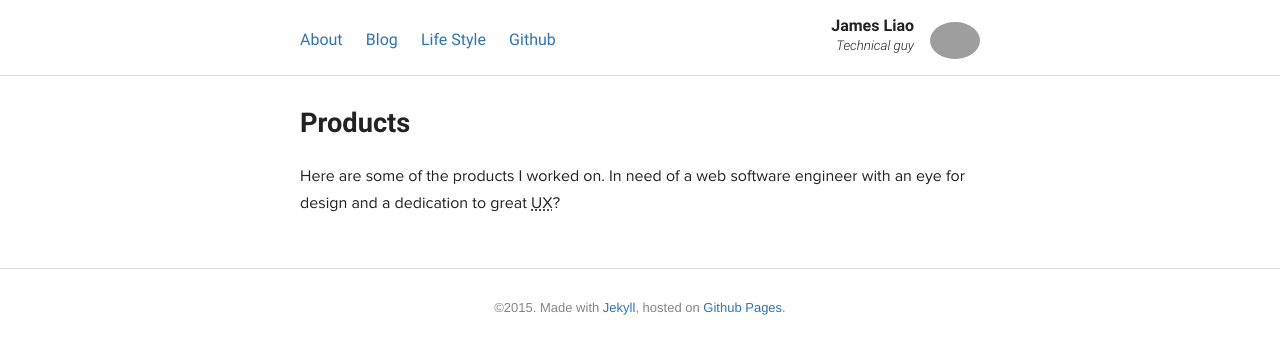
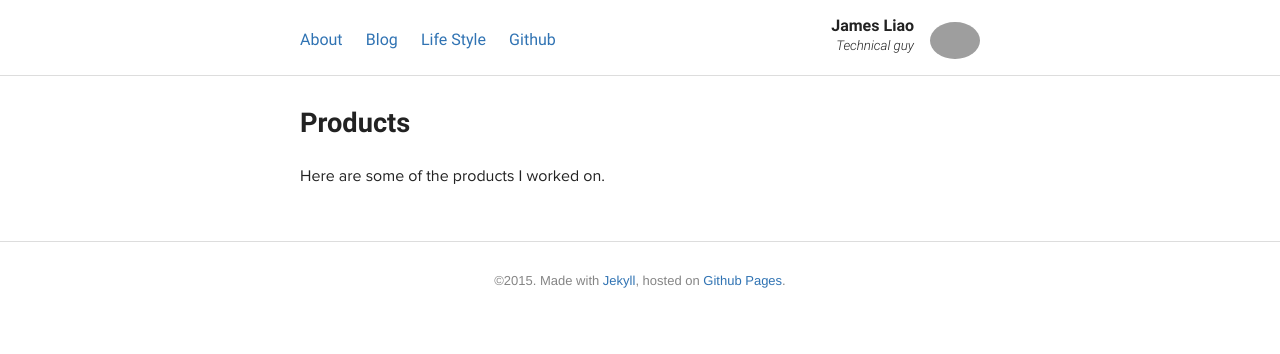
Before and after one commit to vivlong/vivlong.github.io, a Jekyll site: the page built from products/index.html, in a window 1280 px wide. Shown: the top 354 px of the page. Built offline with Jekyll 4.4.1, drawn with Linux system fonts in a browser that asks for light colours; Markdown is read by kramdown in place of the engine named in the settings; grey boxes are pictures that could not be loaded.

Commit message:
update products/index.html

```diff
--- a/products/index.html
+++ b/products/index.html
@@ -5,7 +5,5 @@ category: products
 ---
 
 <p class="fancy">
-  Here are some of the products I worked on. In need of
-  a web software engineer with an eye for design and a dedication to great
-  <abbr title="User Experience">UX</abbr>?
+  Here are some of the products I worked on.
 </p>
```
